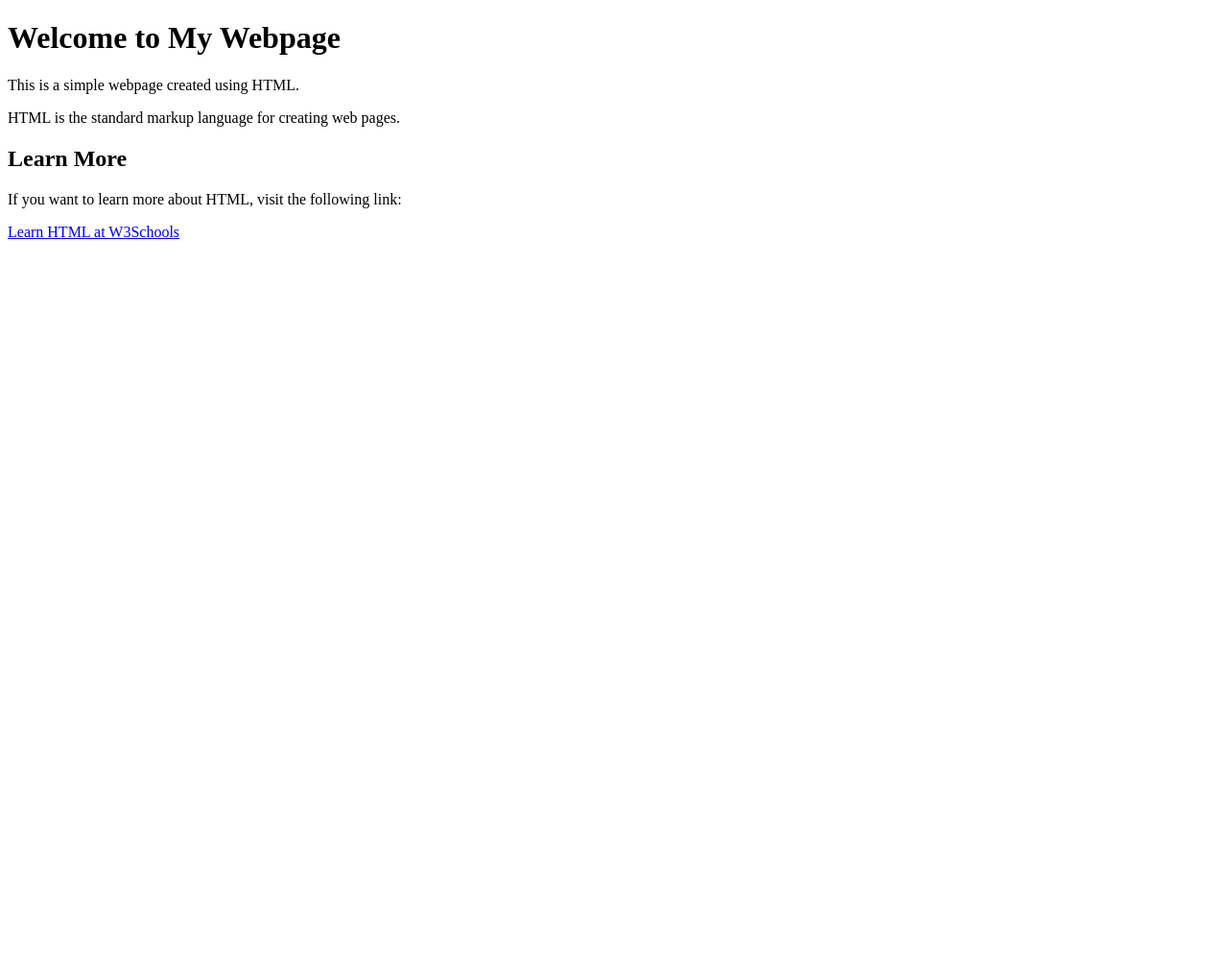
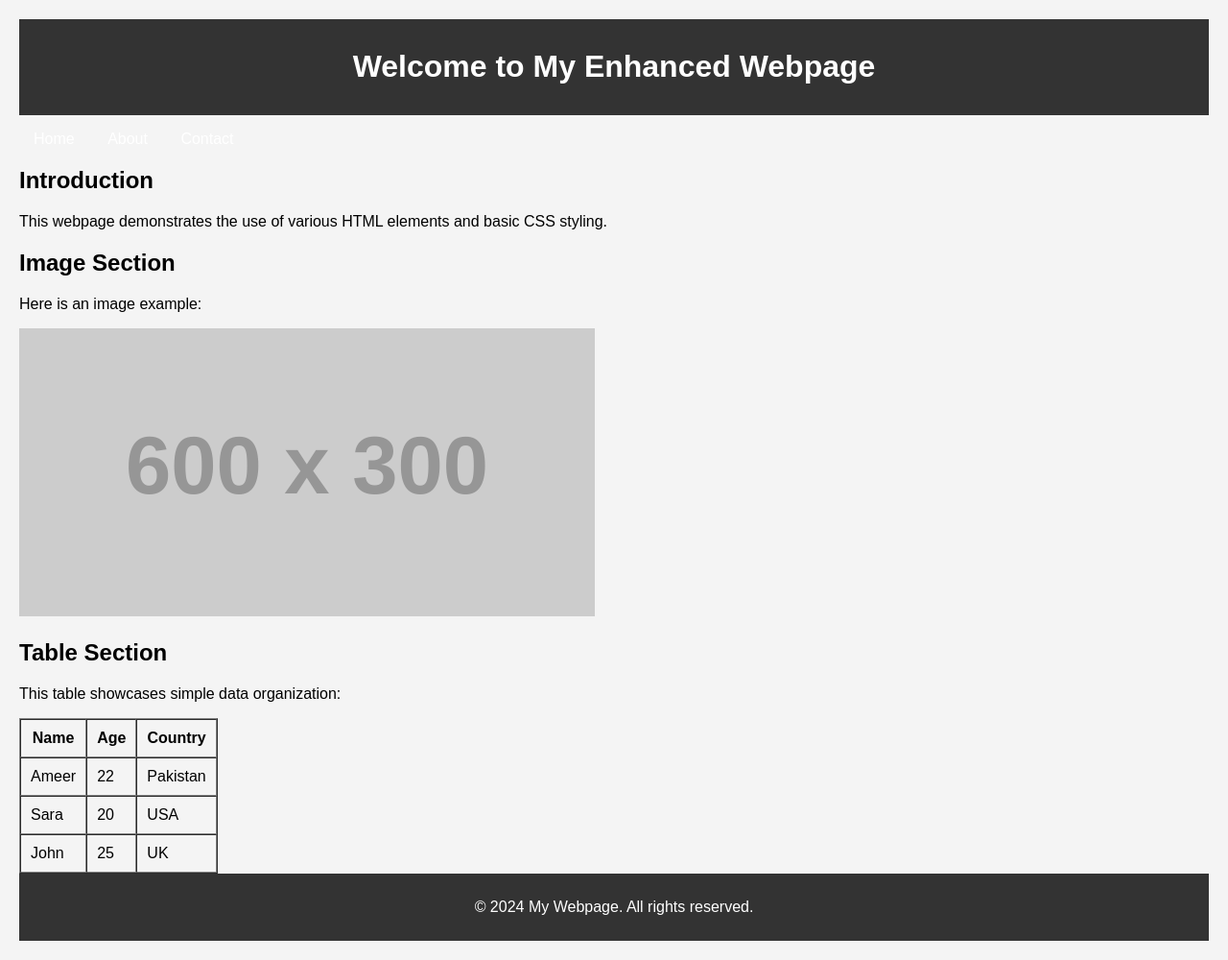
Before and after one commit to Muhammad-Amir-Shahid/HtmlCss, a plain HTML site: page index.html in a window 1280 px wide. Shown: the whole page at 96% size. Before the commit the page ends 800 px from the top, so only its background shows below. Drawn offline with Linux system fonts and the light colour scheme; placeholder pictures from the web are drawn by us.

Commit message:
table images footer font style

```diff
--- a/index.html
+++ b/index.html
@@ -5,15 +5,96 @@
     <meta name="viewport" content="width=device-width, initial-scale=1.0">
     <title>Document</title>
 </head>
+<style>
+    body {
+        font-family: Arial, sans-serif;
+        margin: 20px;
+        background-color: #f4f4f4;
+    }
+    header, footer {
+        background-color: #333;
+        color: white;
+        padding: 10px;
+        text-align: center;
+    }
+    nav ul {
+        list-style-type: none;
+        padding: 0;
+    }
+    nav ul li {
+        display: inline;
+        margin: 0 15px;
+    }
+    nav ul li a {
+        color: white;
+        text-decoration: none;
+    }
+    article {
+        margin: 20px 0;
+    }
+    section img {
+        max-width: 100%;
+        height: auto;
+    }
+</style>
 <body>
+    <header>
+        <h1>Welcome to My Enhanced Webpage</h1>
+    </header>
 
-    <h1>Welcome to My Webpage</h1>
-    <p>This is a simple webpage created using HTML.</p>
-    <p>HTML is the standard markup language for creating web pages.</p>
+    <nav>
+        <ul>
+            <li><a href="#home">Home</a></li>
+            <li><a href="#about">About</a></li>
+            <li><a href="#contact">Contact</a></li>
+        </ul>
+    </nav>
 
-    <h2>Learn More</h2>
-    <p>If you want to learn more about HTML, visit the following link:</p>
-    <a href="https://www.w3schools.com/html/" target="_blank">Learn HTML at W3Schools</a>
-</body>
+    <article>
+        <h2>Introduction</h2>
+        <p>This webpage demonstrates the use of various HTML elements and basic CSS styling.</p>
+    </article>
+
+    <section>
+        <h2>Image Section</h2>
+        <p>Here is an image example:</p>
+        <img src="https://via.placeholder.com/600x300" alt="Sample Image">
+    </section>
+
+    <section>
+        <h2>Table Section</h2>
+        <p>This table showcases simple data organization:</p>
+        <table border="1" cellpadding="10" cellspacing="0">
+            <thead>
+                <tr>
+                    <th>Name</th>
+                    <th>Age</th>
+                    <th>Country</th>
+                </tr>
+            </thead>
+            <tbody>
+                <tr>
+                    <td>Ameer</td>
+                    <td>22</td>
+                    <td>Pakistan</td>
+                </tr>
+                <tr>
+                    <td>Sara</td>
+                    <td>20</td>
+                    <td>USA</td>
+                </tr>
+                <tr>
+                    <td>John</td>
+                    <td>25</td>
+                    <td>UK</td>
+                </tr>
+            </tbody>
+        </table>
+    </section>
+
+    <footer>
+        <p>&copy; 2024 My Webpage. All rights reserved.</p>
+    </footer>
+    </body>
 <script> </script>
 </html>
```
